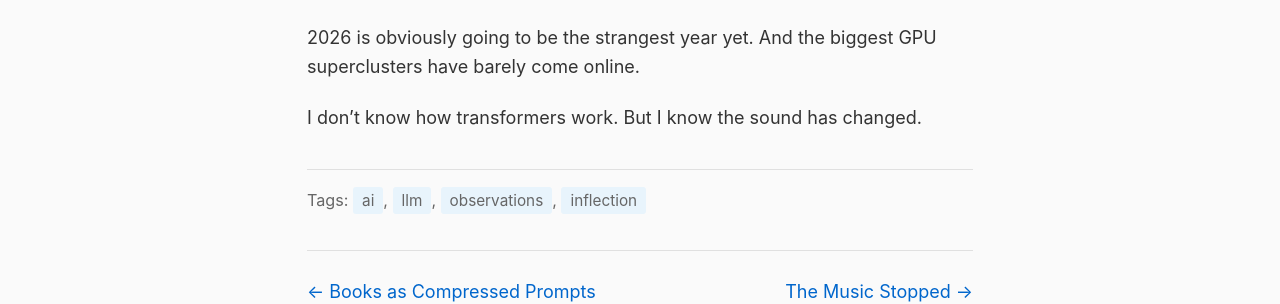
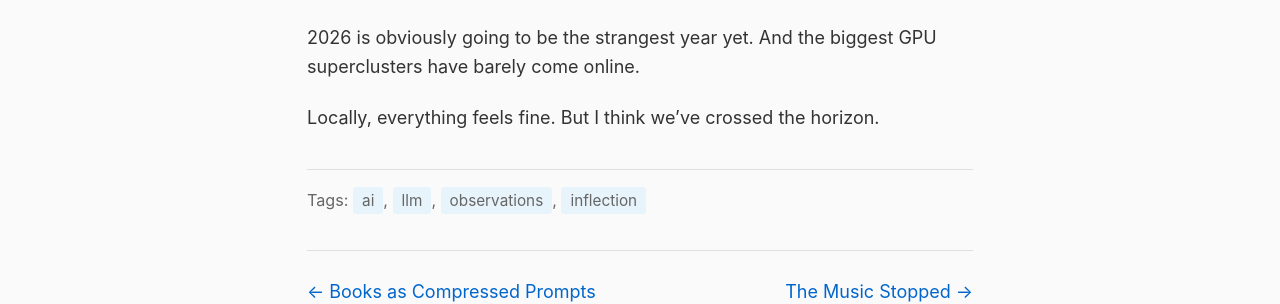
Before and after one commit to rob137/rob137.github.io, a Jekyll site: the page built from _posts/2026-01-02-crossing-the-horizon.md, in a window 1280 px wide and 900 px high, scrolled down 3674 px. Shown: the part 458-762 px from the top of the window. Built offline with Jekyll 4.4.1, drawn with Linux system fonts in a browser that asks for light colours.

Commit message:
Crossing the Horizon: tie ending back to event horizon metaphor

```diff
--- a/_posts/2026-01-02-crossing-the-horizon.md
+++ b/_posts/2026-01-02-crossing-the-horizon.md
@@ -79,4 +79,4 @@ We are no longer playing the same instruments. Whole new genres are suddenly ava
 
 2026 is obviously going to be the strangest year yet. And the biggest GPU superclusters have barely come online.
 
-I don't know how transformers work. But I know the sound has changed.
+Locally, everything feels fine. But I think we've crossed the horizon.
```
